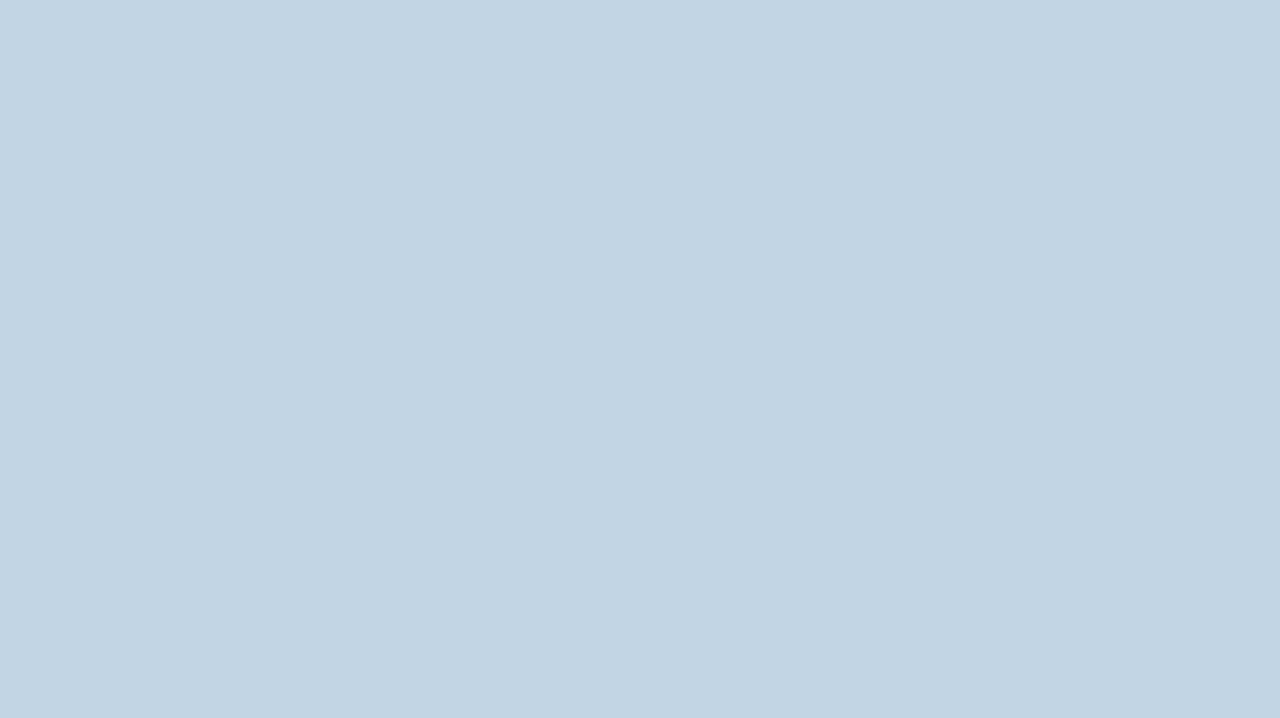
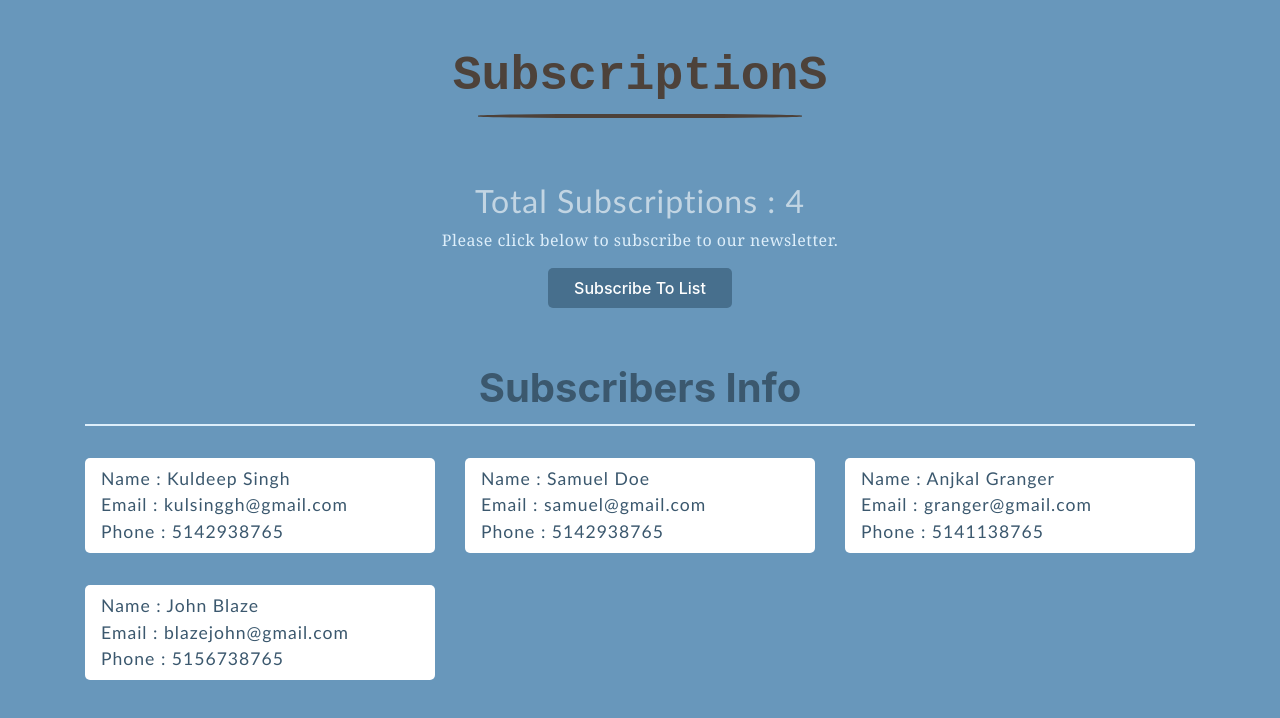
Before and after one commit to Gilpix/React-Projects, a React (Create React App) app: page /subscribe in a window 1280 px wide. Shown: the top 718 px of the page. Built offline with nearby package versions, Linux system fonts and the light colour scheme.

Commit message:
Subscription List Prject added with design and functionality

```diff
--- a/src/components/GithubUsers/User.js
+++ b/src/components/GithubUsers/User.js
@@ -55,7 +55,7 @@ function User(props) {
                             return (
                                 <div key={id} className='col-12 col-md-6 col-lg-4 '>
                                     <div className='item m-2'>
-                                        <img src={avatar_url}></img>
+                                        <img src={avatar_url} alt=''></img>
                                         <div className='ml-5 mt-1 pl-4'>
                                             <p className="h5 mb-0 w-50" style={{ textTransform: "capitalize" }} >{login}</p>
                                             <a href={html_url}>Check Profile</a>
--- a/src/components/Home.js
+++ b/src/components/Home.js
@@ -45,9 +45,9 @@ function Home() {
                 <div className="social-icons-div">
                     <div style={{ margin: '0 auto' }}>
                         <i className="fa fa-lg fa-github social-icons"></i>
-                        <i class="fa fa-lg fa-instagram social-icons"></i>
-                        <i class="fa fa-lg fa-linkedin social-icons"></i>
-                        <i class="fa fa-lg fa-code social-icons"></i>
+                        <i className="fa fa-lg fa-instagram social-icons"></i>
+                        <i className="fa fa-lg fa-linkedin social-icons"></i>
+                        <i className="fa fa-lg fa-code social-icons"></i>
                     </div>
 
                 </div>
--- a/src/components/SubscriptionList/SubscriptionList.js
+++ b/src/components/SubscriptionList/SubscriptionList.js
@@ -2,17 +2,107 @@ import React from 'react';
 
 
 function SubscriptionList() {
-    document.body.style = 'background: rgba(192,214,228, 1)';
+    document.body.style = 'background: rgba(104,151,187, 1)';
 
-    const [user, setuser] = React.useState({});
-    const [people, setPeople] = React.useState([1, 2, 3, 4]);
+    const demoData = [
+        { name: 'Kuldeep Singh', email: 'kulsinggh@gmail.com', mobile: '5142938765' },
+        { name: 'Samuel Doe', email: 'samuel@gmail.com', mobile: '5142938765' },
+        { name: 'Anjkal Granger', email: 'granger@gmail.com', mobile: '5141138765' },
+        { name: 'John Blaze', email: 'blazejohn@gmail.com', mobile: '5156738765' }
+    ]
+    const [user, setUser] = React.useState({ name: '', email: '', mobile: '' });
+    const [people, setPeople] = React.useState(demoData);
+
+
+    const onChangeHandle = (e) => {
+        const name = e.target.name;
+        const value = e.target.value;
+        setUser({ ...user, [name]: value });
+        console.log(name + value)
+    }
+
+
+    const onSubmitHandle = (e) => {
+        e.preventDefault();
+
+        if (user.name && user.email && user.mobile) {
+            // console.log(user);
+            setPeople([...people, user]);
+            setUser({ name: '', email: '', mobile: '' })
+        }
+
+    }
+
+
 
 
 
 
     return (
         <>
+            <div className='my-5 text-center'>
+                <h1 className='heading-text'  >SubscriptionS</h1>
+                <hr className='heading-hr'></hr>
+            </div>
 
+            <div className="container pt-3">
+                <h5 className='text-subscribe'>Total Subscriptions : {people.length}</h5>
+                <p className='text-subscribe-small'>Please click below to subscribe to our newsletter.</p>
+                <button className=' want-to-subscribe ' data-toggle="modal" data-target="#exampleModalCenter">Subscribe To List</button>
+                {/* <button className={isShown} onClick={toggleHandler}>Subscribe To List</button> */}
+
+
+            </div>
+
+            <div className='container mt-5'>
+                <h5 className='pt-2 pb-1' style={{ color: '#3b586e', fontSize: '2.5rem', fontWeight: '700' }}>Subscribers Info</h5>
+                <hr style={{ border: '.5px solid #ddeefa', marginTop: '0px' }}></hr>
+                <div className='row'>
+                    {
+                        people.map((single, i) => {
+                            return <div key={i} className='col-12 col-md-6 col-lg-4 my-3'>
+                                <div className='subscription-user-block py-2 px-3'>
+                                    <div >
+                                        <p className='sub-user-text mb-0 '>Name  : <span> {single.name}</span> </p>
+                                        <p className='sub-user-text mb-0'>Email : <span> {single.email}</span> </p>
+                                        <p className='sub-user-text mb-0'>Phone : <span> {single.mobile}</span> </p>
+
+                                    </div>
+
+                                </div>
+
+                            </div>
+
+                        })
+                    }
+
+                </div>
+            </div>
+
+
+            <div className="modal fade" id="exampleModalCenter" tabIndex="-1" role="dialog" aria-labelledby="exampleModalCenterTitle" aria-hidden="true">
+                <div className="modal-dialog modal-dialog-centered " role="document">
+                    <div className="modal-content subscribe-form">
+                        <div className="modal-header pl-5 pt-1" style={{ border: 'none' }}>
+                            <h5 className="modal-title mx-auto pl-5 modal-text-big" id="exampleModalLongTitle">Subscribe</h5>
+                            <button type="button" className="close float-right" data-dismiss="modal" aria-label="Close">
+                                <span aria-hidden="true">&times;</span>
+                            </button>
+                        </div>
+                        <div className="modal-body">
+                            <form className='subscribe-form my-0 pt-0 w-100' onSubmit={onSubmitHandle}>
+                                <input type='text' id='name' name='name' placeholder='enter full name' value={user.name} onChange={onChangeHandle} ></input>
+                                <input type='email' id='email' name='email' placeholder='enter your email' value={user.email} onChange={onChangeHandle} ></input>
+                                <input type='tel' id='mobile' name='mobile' placeholder='enter mobile no.' value={user.mobile} onChange={onChangeHandle} ></input>
+
+                                <button className='want-to-subscribe w-100 my-3' style={{ borderRadius: '25px' }} >Submit your details</button>
+                            </form>
+
+                        </div>
+
+                    </div>
+                </div>
+            </div>
 
         </>
     )
--- a/src/index.css
+++ b/src/index.css
@@ -311,3 +311,111 @@ code {
   color: #677467;
   text-decoration: underline;
 }
+
+/* #################### */
+/* Subscription USERS CSS */
+/* #################### */
+
+/* .hide {
+  transition-property: all;
+  transition-duration: 0.4s;
+  transition-delay: 0.3s;
+  display: none;
+}
+
+.show {
+  transition-property: all;
+  transition-duration: 0.4s;
+  transition-delay: 0.3s;
+  display: block;
+} */
+
+.text-subscribe {
+  color: #c2d5e3;
+  font-size: xx-large;
+  font-family: "Trebuchet MS", "Lucida Sans Unicode", "Lucida Grande",
+    "Lucida Sans", Arial, sans-serif;
+  font-weight: 550;
+  letter-spacing: 1px;
+}
+
+.text-subscribe-small {
+  color: #ddeefa;
+  font-size: medium;
+  font-family: Georgia, "Times New Roman", Times, serif;
+  /* font-weight: 450; */
+  letter-spacing: 0.5px;
+}
+
+.want-to-subscribe {
+  color: white;
+  background-color: #476f8d;
+  padding: 8px 26px;
+  outline: transparent !important;
+  border: none;
+  border-radius: 5px;
+  font-weight: 500;
+}
+
+.want-to-subscribe:hover {
+  color: rgba(104, 151, 187, 1);
+  background-color: #3b586e;
+  padding: 8px 26px;
+  outline: transparent;
+  border: none;
+  border-radius: 5px;
+  font-weight: 500;
+}
+
+/* FORM */
+
+.subscribe-form {
+  background-color: #5786aa;
+  padding: 10px;
+  border-radius: 35px;
+  text-align: center;
+}
+.subscribe-form input {
+  color: rgba(104, 151, 187, 1);
+  outline: transparent !important;
+  border: transparent;
+  padding: 6px 12px;
+  border-radius: 50px;
+  width: 100%;
+  text-align: center;
+  margin: 5px;
+}
+
+.modal-text-big {
+  color: #ebf4fc;
+  font-size: 2.3rem;
+  font-family: "Gill Sans", "Gill Sans MT", Calibri, "Trebuchet MS", sans-serif;
+  font-weight: 550;
+  letter-spacing: 1px;
+  line-height: xx-large;
+  /* text-transform: uppercase; */
+}
+
+.close {
+  color: white;
+  font-size: xx-large;
+}
+
+.subscription-user-block {
+  background-color: white;
+  padding: 5px 10px;
+
+  border-radius: 5px;
+  color: #677467;
+  text-align: left;
+  min-height: 72px;
+}
+
+.sub-user-text {
+  color: #3b586e;
+  font-size: 1.1rem;
+  font-family: "Gill Sans", "Gill Sans MT", Calibri, "Trebuchet MS", sans-serif;
+  font-weight: 500;
+  letter-spacing: 1px;
+  line-height: xx-large;
+}
```
Also changed, not shown: 1 other file (tests, documents, lock files or other folders).
